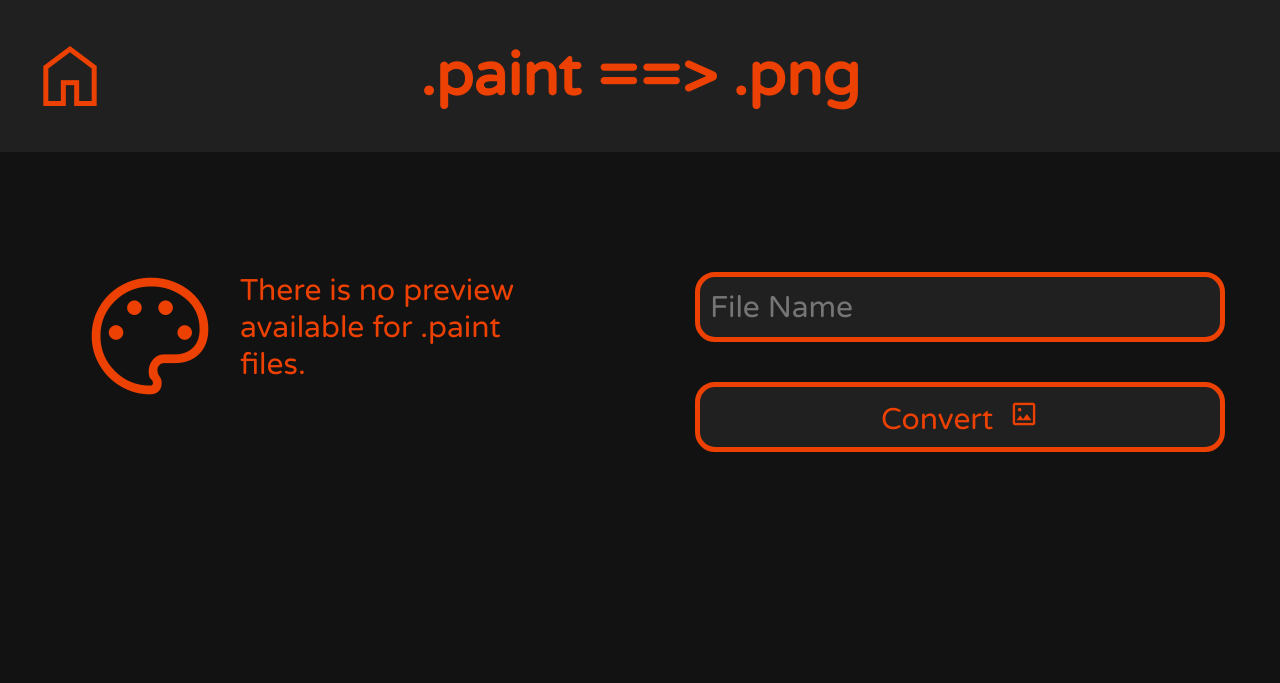
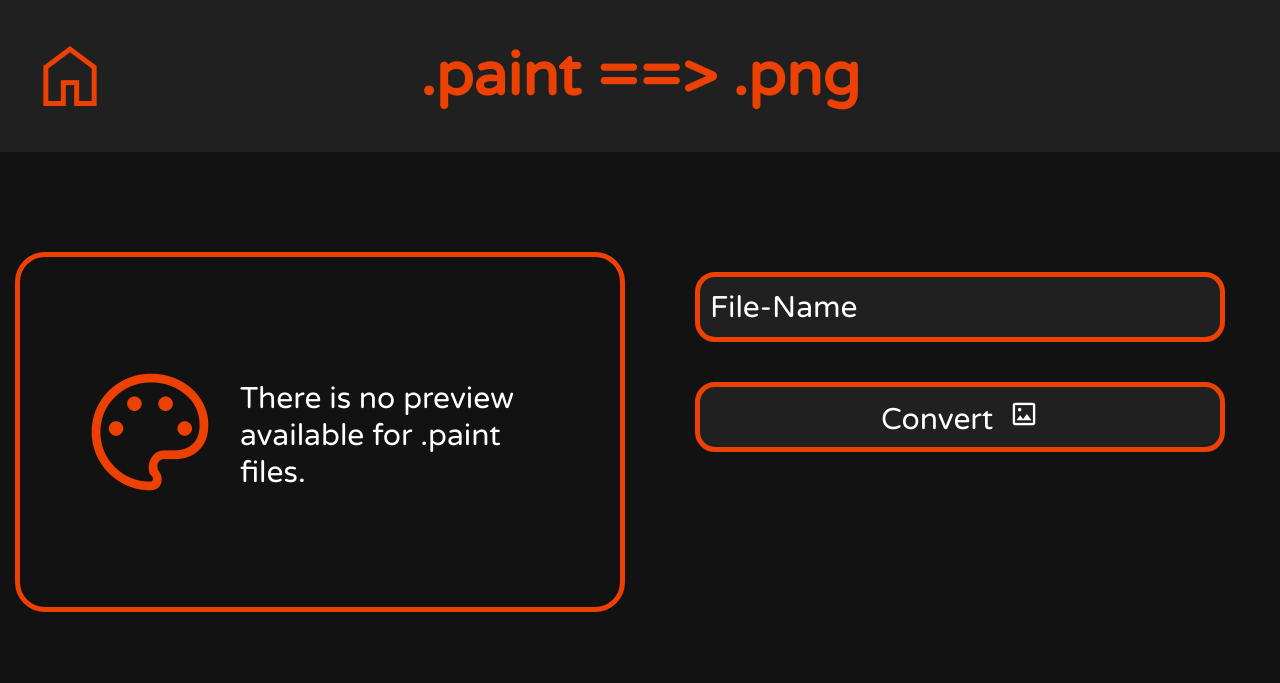
Before and after one commit to HazDu/JoyOfConverting, a website: page src/pages/convert_paint.html in a window 1280 px wide. Drawn offline with nearby package versions, Linux system fonts and the light colour scheme.

Commit message:
ui fixes

```diff
--- a/src/pages/convert_paint.html
+++ b/src/pages/convert_paint.html
@@ -14,12 +14,15 @@
   </div>
   <div class="main_container">
     <div class="preview">
-      <span class="palette_icon">palette</span>
-      <p class="prev_img">There is no preview available for .paint files.</p>
+      <div class="preview_border" style="width: 600px">
+        <span class="palette_icon">palette</span>
+        <p class="prev_img" style="margin-top: 36%">There is no preview available for .paint files.</p>
+      </div>
+
     </div>
     <div class="inputs">
       <label>
-        <input id="Title" type="text" autocomplete="off" placeholder="File Name" class="inputbox">
+        <input id="Title" type="text" autocomplete="off" placeholder="File Name" class="inputbox" value="File-Name" onfocus="this.select()" spellcheck="false">
       </label>
       <button id="conv_btn" class="button">Convert&nbsp;&nbsp;<span class="small_icons">imagesmode</span></button>
     </div>
--- a/src/style.css
+++ b/src/style.css
@@ -81,10 +81,22 @@ body{
     justify-content: center;
     width: 50%;
 }
+.preview_border{
+    display: flex;
+    justify-content: center;
+    align-items: center;
+    width: 350px;
+    height: 350px;
+
+    border: 5px solid var(--ColMagma);
+    border-radius: 30px;
+}
 .prev_img{
     width: 300px;
     height: 300px;
+    object-fit: contain;
     margin: 20px;
+    color: white;
 
     image-rendering: pixelated;
 
@@ -99,7 +111,7 @@ body{
 .inputbox{
     width: 500px;
     height: 60px;
-    color: var(--ColMagma);
+    color: white;
     background-color: #202020;
     margin: 20px;
     outline: none;
@@ -118,7 +130,7 @@ body{
 .button{
     width: 530px;
     height: 70px;
-    color: var(--ColMagma);
+    color: white;
     background-color: #202020;
     margin: 20px;
     outline: none;
```
Also changed, not shown: src/pages/convert_png.html (+5 -3 lines).
